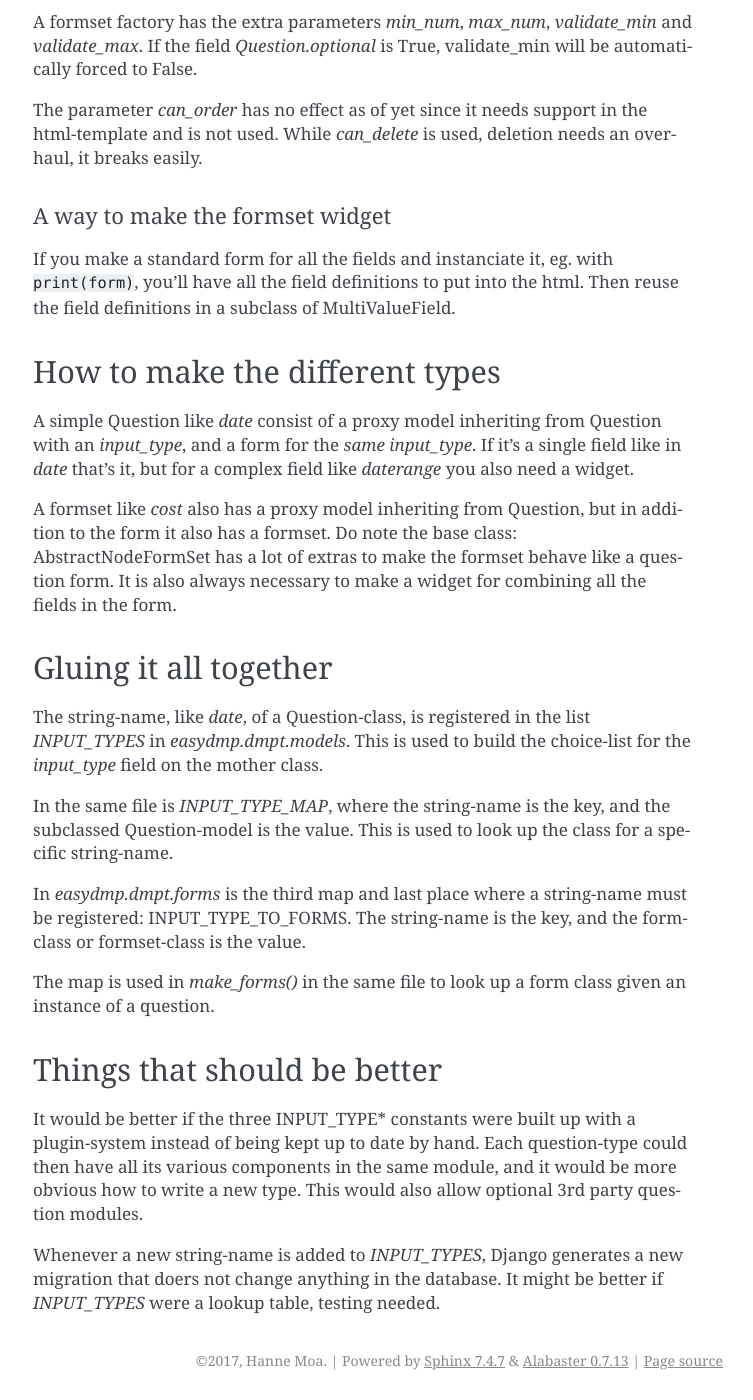
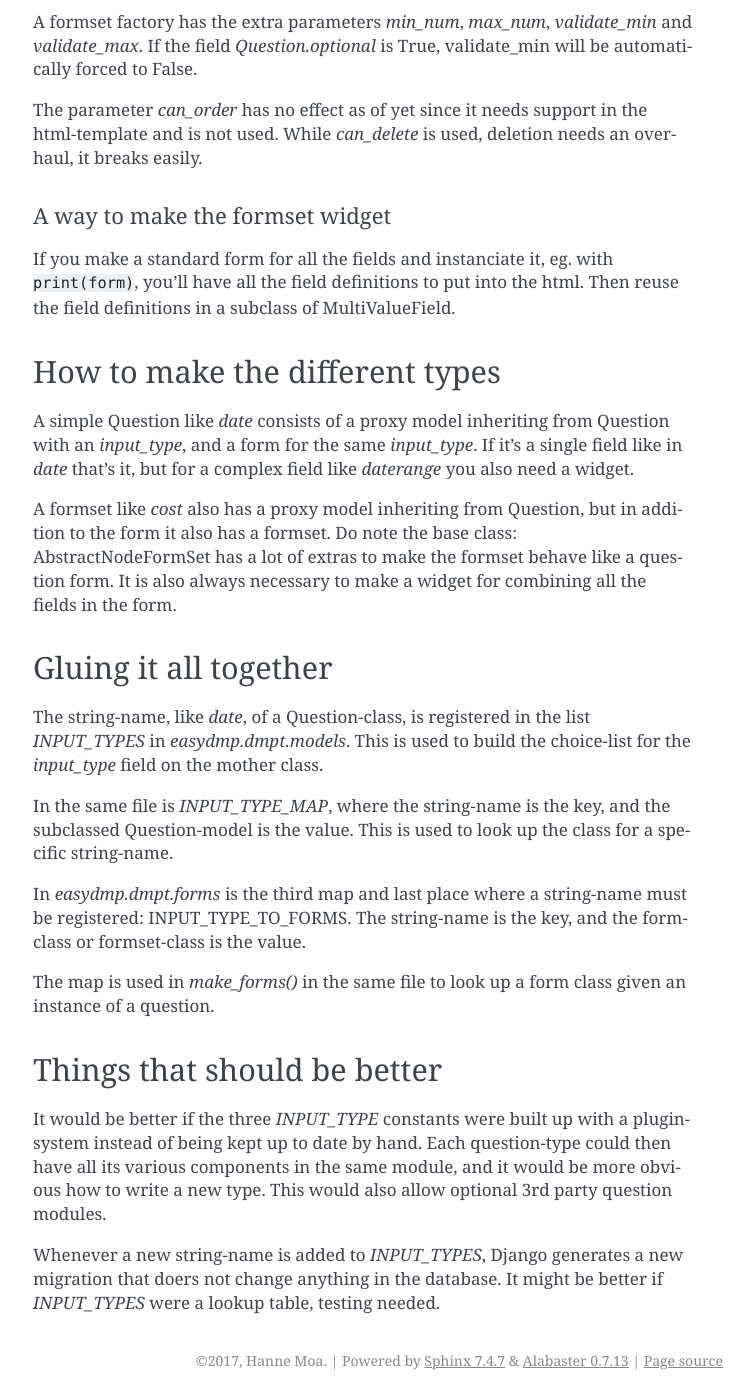
Before and after one commit to hmpf/easydmp, a Sphinx documentation site: the page built from docs/development/howto/new_question_types.rst, in a window 1280 px wide and 1400 px high, scrolled down 584 px. Shown: the whole window, without its empty margins (387-1140 px from the left). Built offline with Sphinx 7.4.7, drawn with Linux system fonts in a browser that asks for light colours.

Commit message:
Fix typos and formatting oopses

```diff
--- a/docs/development/howto/new_question_types.rst
+++ b/docs/development/howto/new_question_types.rst
@@ -41,10 +41,10 @@ Then reuse the field definitions in a subclass of MultiValueField.
 How to make the different types
 ===============================
 
-A simple Question like `date` consist of a proxy model inheriting from Question
-with an `input_type`, and a form for the `same input_type`. If it's a single
-field like in `date` that's it, but for a complex field like `daterange` you
-also need a widget.
+A simple Question like `date` consists of a proxy model inheriting from
+Question with an `input_type`, and a form for the same `input_type`. If it's
+a single field like in `date` that's it, but for a complex field like
+`daterange` you also need a widget.
 
 A formset like `cost` also has a proxy model inheriting from Question, but in
 addition to the form it also has a formset. Do note the base class:
@@ -73,7 +73,7 @@ given an instance of a question.
 Things that should be better
 ============================
 
-It would be better if the three INPUT_TYPE* constants were built up with
+It would be better if the three `INPUT_TYPE` constants were built up with
 a plugin-system instead of being kept up to date by hand. Each question-type
 could then have all its various components in the same module, and it would be
 more obvious how to write a new type. This would also allow optional 3rd party
--- a/docs/terminology.rst
+++ b/docs/terminology.rst
@@ -31,7 +31,7 @@ Some terms, alphabetized.
        it may be hidden in a different branch.
 
    on_trunk question
-       A question that *must* be contemplated for a plan to be validi, unless it
+       A question that *must* be contemplated for a plan to be valid, unless it
        is in an optional section. It may be optional.
 
        The first question (and any optional section question) of a section is
```
